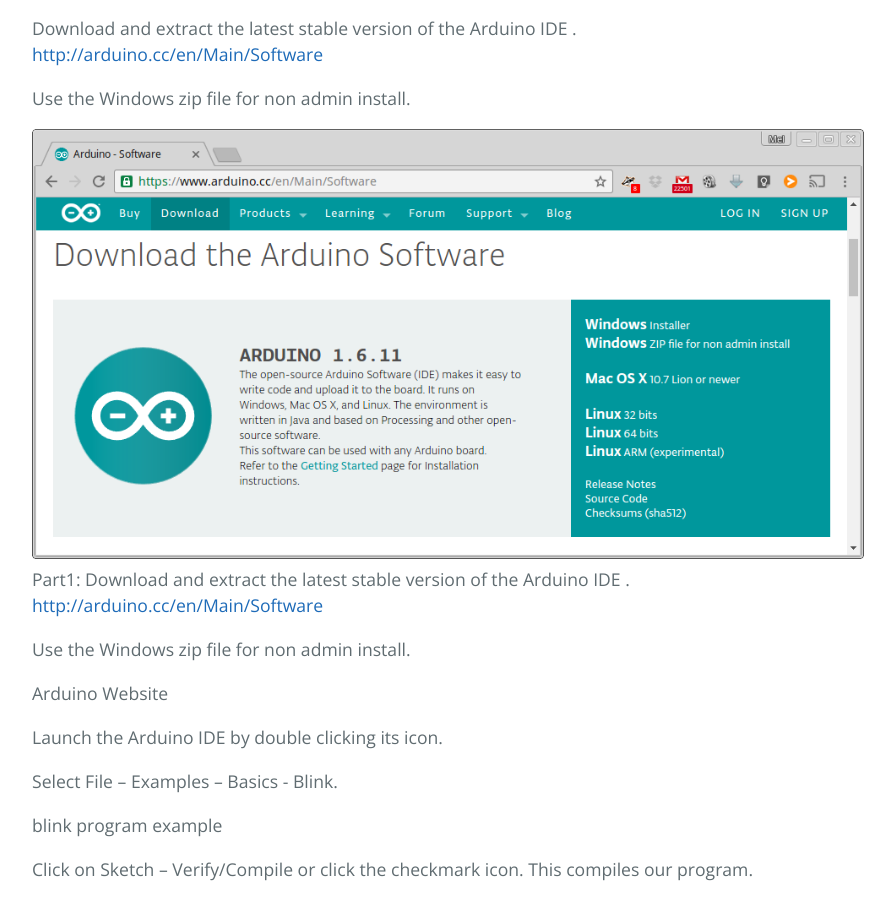
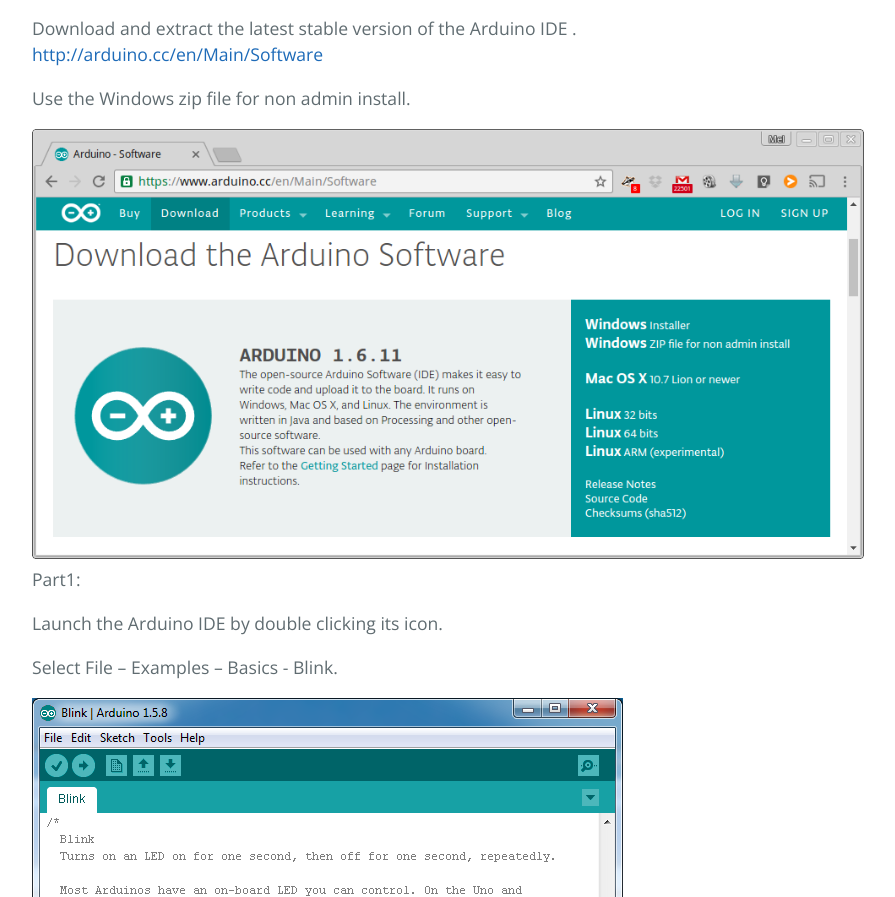
Before and after one commit to ECET130/Lab1, a plain HTML site: page index.html in a window 1280 px wide. Shown: the part 470-1367 px from the top of the page, without its empty margins (192-1087 px from the left). Drawn offline with nearby package versions, Linux system fonts and the light colour scheme.

```diff
--- a/index.html
+++ b/index.html
@@ -27,18 +27,13 @@
 
 <p>Use the Windows zip file for non admin install.</p>
 
-<p><img src="png/arduinoWebsite.png" alt="Arduino Website">Part1:
-Download and extract the latest stable version of the Arduino IDE . <a href="http://arduino.cc/en/Main/Software">http://arduino.cc/en/Main/Software</a></p>
-
-<p>Use the Windows zip file for non admin install.</p>
-
-<p>Arduino Website</p>
+<p><img src="png/arduinoWebsite.png" alt="Arduino Website">Part1:</p>
 
 <p>Launch the Arduino IDE by double clicking its icon.</p>
 
 <p>Select File – Examples – Basics - Blink.</p>
 
-<p>blink program example</p>
+<p><img src="png/blink.PNG" alt="blink program example"></p>
 
 <p>Click on Sketch – Verify/Compile or click the checkmark icon. This compiles our program.</p>
 
@@ -58,7 +53,7 @@ Download and extract the latest stable version of the Arduino IDE . <a href="htt
 
 <p>Using a breadboard, connect 3 LEDs to your Uno on pins 7, 6, and 5 . Make sure you use 220 ohm current limiting resistors. Modify the code to turn on and off each LED in turn from left to right at a 250mS rate. This code should run forever. Only one light at a time should be on.</p>
 
-<p>fritzing wiring layout</p>
+<p><img src="png/leds.PNG" alt="fritzing wiring layout"></p>
 
 <p><strong>Submit your modified and appropriately commented blink.ino code for Part 3 to the dropbox Lab1 folder by the start of lab Week2.</strong>
 <strong>Be prepared to demo your code in Lab2.</strong></p>
```
Also changed, not shown: params.json (+1 -1 lines).
